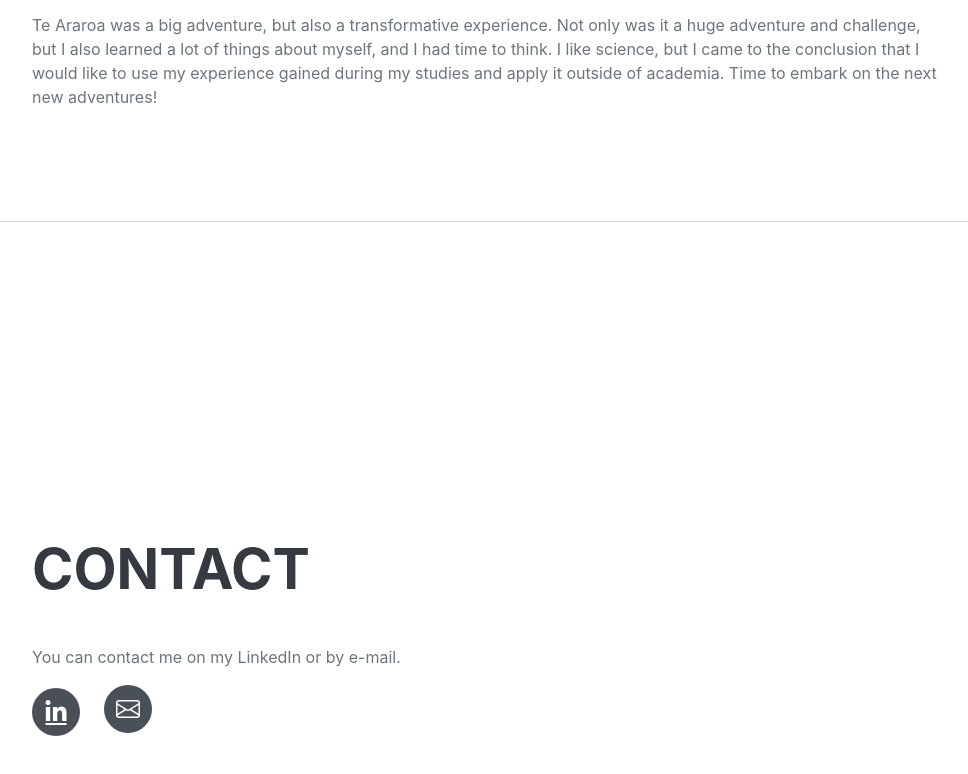
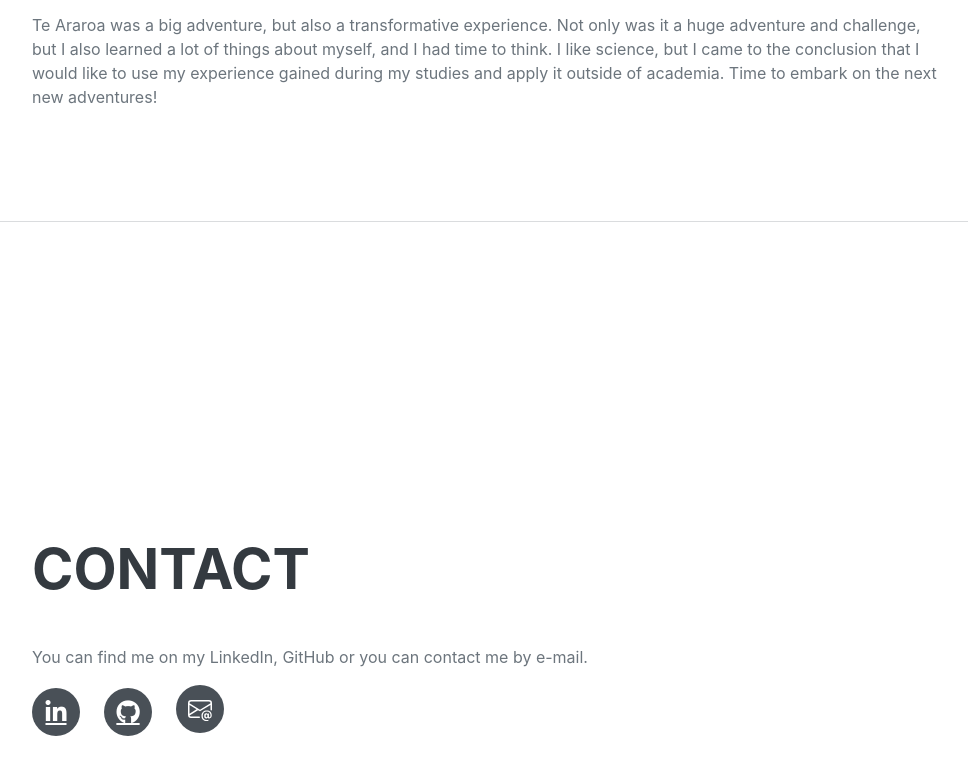
Before and after one commit to otheiner/otheiner.github.io, a plain HTML site: page index.html in a window 1280 px wide. Shown: the part 5949-6723 px from the top of the page, without its empty margins (288-1256 px from the left). Drawn offline with nearby package versions, Linux system fonts and the light colour scheme; a web font is replaced by a local one.

Commit message:
Adding Github link

```diff
--- a/index.html
+++ b/index.html
@@ -205,9 +205,10 @@
         <section id="contact" class="resume-section">
             <div class="resume-section-content">
                 <h2 class="mb-5">Contact</h2>
-                <p>You can contact me on my LinkedIn or by e-mail.&nbsp;</p>
-                <div class="social-icons"><a class="social-icon" href="https://www.linkedin.com/in/ond%C5%99ej-theiner-846522261/"><i class="fab fa-linkedin-in"></i></a><a class="social-icon" href="mailto:ondrejtheiner@gmail.com"><svg xmlns="http://www.w3.org/2000/svg" width="1em" height="1em" fill="currentColor" viewBox="0 0 16 16" class="bi bi-envelope">
-                            <path d="M0 4a2 2 0 0 1 2-2h12a2 2 0 0 1 2 2v8a2 2 0 0 1-2 2H2a2 2 0 0 1-2-2zm2-1a1 1 0 0 0-1 1v.217l7 4.2 7-4.2V4a1 1 0 0 0-1-1zm13 2.383-4.708 2.825L15 11.105zm-.034 6.876-5.64-3.471L8 9.583l-1.326-.795-5.64 3.47A1 1 0 0 0 2 13h12a1 1 0 0 0 .966-.741M1 11.105l4.708-2.897L1 5.383z"></path>
+                <p>You can find me on my LinkedIn, GitHub or you can contact me by e-mail.&nbsp;</p>
+                <div class="social-icons"><a class="social-icon" href="https://www.linkedin.com/in/ond%C5%99ej-theiner-846522261/"><i class="fab fa-linkedin-in"></i></a><a class="social-icon" href="https://github.com/otheiner/"><i class="fab fa-github"></i></a><a class="social-icon" href="mailto:ondrejtheiner@gmail.com"><svg xmlns="http://www.w3.org/2000/svg" width="1em" height="1em" fill="currentColor" viewBox="0 0 16 16" class="bi bi-envelope-at">
+                            <path d="M2 2a2 2 0 0 0-2 2v8.01A2 2 0 0 0 2 14h5.5a.5.5 0 0 0 0-1H2a1 1 0 0 1-.966-.741l5.64-3.471L8 9.583l7-4.2V8.5a.5.5 0 0 0 1 0V4a2 2 0 0 0-2-2zm3.708 6.208L1 11.105V5.383zM1 4.217V4a1 1 0 0 1 1-1h12a1 1 0 0 1 1 1v.217l-7 4.2z"></path>
+                            <path d="M14.247 14.269c1.01 0 1.587-.857 1.587-2.025v-.21C15.834 10.43 14.64 9 12.52 9h-.035C10.42 9 9 10.36 9 12.432v.214C9 14.82 10.438 16 12.358 16h.044c.594 0 1.018-.074 1.237-.175v-.73c-.245.11-.673.18-1.18.18h-.044c-1.334 0-2.571-.788-2.571-2.655v-.157c0-1.657 1.058-2.724 2.64-2.724h.04c1.535 0 2.484 1.05 2.484 2.326v.118c0 .975-.324 1.39-.639 1.39-.232 0-.41-.148-.41-.42v-2.19h-.906v.569h-.03c-.084-.298-.368-.63-.954-.63-.778 0-1.259.555-1.259 1.4v.528c0 .892.49 1.434 1.26 1.434.471 0 .896-.227 1.014-.643h.043c.118.42.617.648 1.12.648Zm-2.453-1.588v-.227c0-.546.227-.791.573-.791.297 0 .572.192.572.708v.367c0 .573-.253.744-.564.744-.354 0-.581-.215-.581-.8Z"></path>
                         </svg></a></div>
             </div>
         </section>
```
